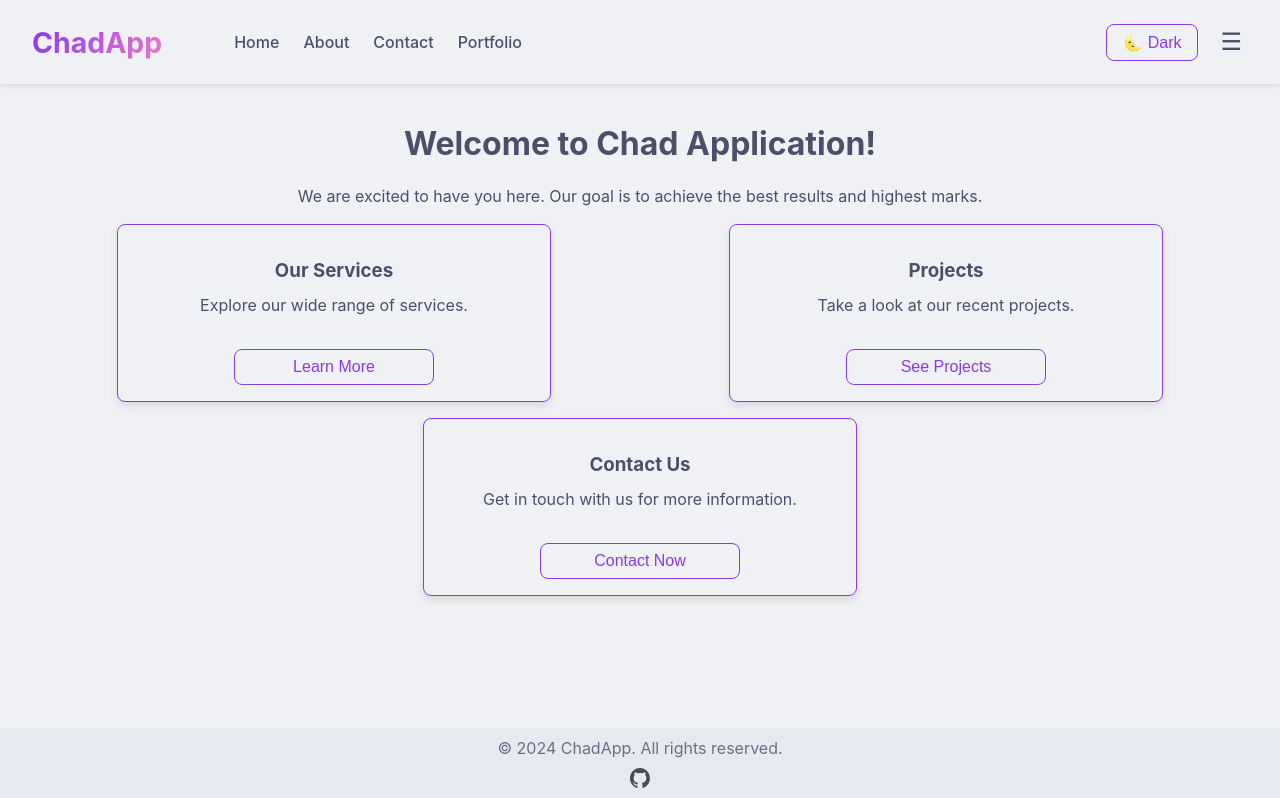
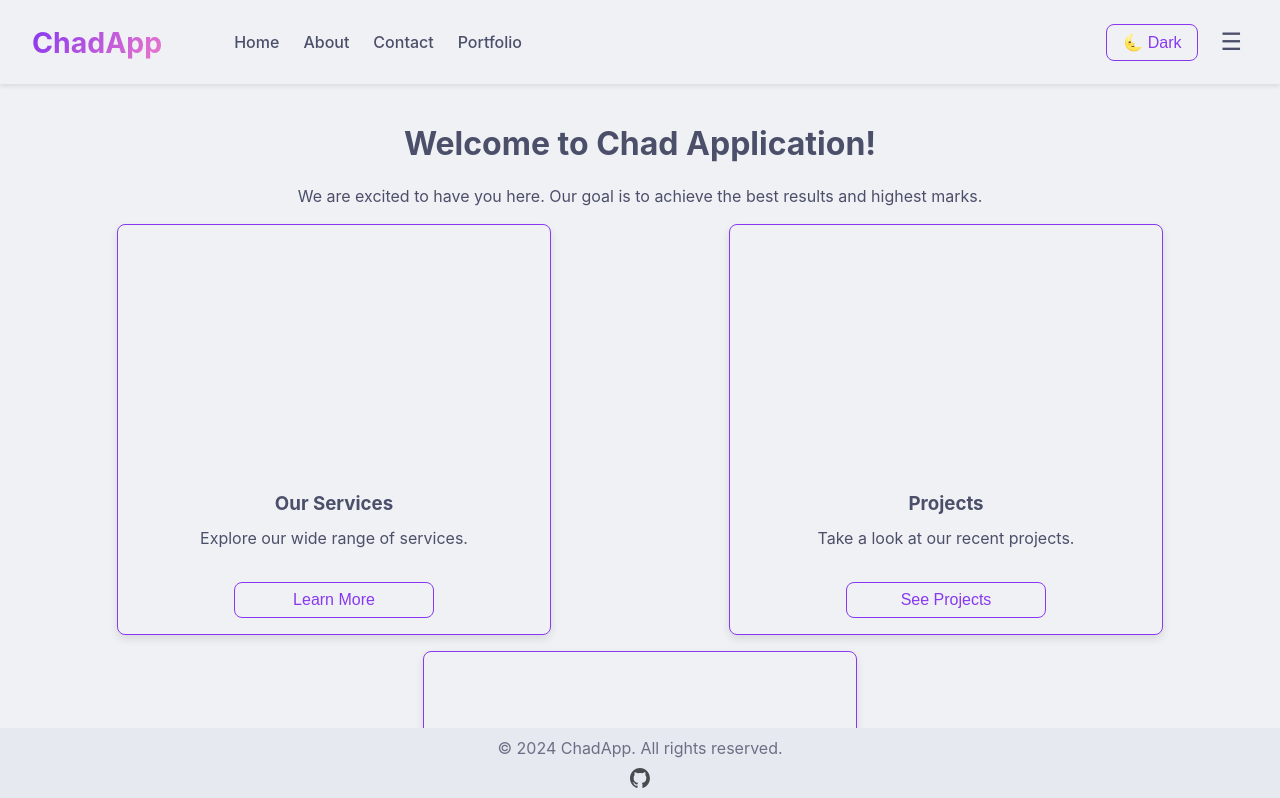
Before and after one commit to R-udren/Chad-App, a Vue app: page / in a window 1280 px wide. Shown: the top 798 px of the page. Built offline with nearby package versions, Linux system fonts and the light colour scheme.

Commit message:
Trying to fix images and still implementing cache (please help me)

```diff
--- a/src/components/Card.vue
+++ b/src/components/Card.vue
@@ -29,12 +29,15 @@ function handleClick() {
 
 <template>
   <div class="card">
-    <img v-if="image" :src="image" alt="Card Image"/>
+    <div class="card-image">
+      <img v-if="image" :src="image" alt="Card Image"/>
+    </div>
     <h3>{{ title }}</h3>
     <p>{{ text }}</p>
     <Button @click="handleClick">{{ buttonText }}</Button>
   </div>
 </template>
+
 
 <style scoped>
 .card {
@@ -57,12 +60,21 @@ function handleClick() {
   transform: translateY(-2px);
 }
 
-.card img {
+.card-image {
   width: 100%;
   aspect-ratio: 16 / 9;
-  object-fit: cover;
+  overflow: hidden;
   border-radius: var(--border-radius);
   margin-bottom: var(--spacing-sm);
+  display: flex;
+  justify-content: center;
+  align-items: center;
+}
+
+.card-image img {
+  width: 100%;
+  height: 100%;
+  object-fit: cover;
 }
 
 .card h3 {
@@ -79,13 +91,6 @@ function handleClick() {
   max-width: 200px;
 }
 
-@media (max-width: 768px) {
-  .card img {
-    height: auto;
-    aspect-ratio: 16 / 9;
-  }
-}
-
 .card button:hover {
   box-shadow: 0 0 12px var(--primary);
 }
--- a/src/views/Portfolio.vue
+++ b/src/views/Portfolio.vue
@@ -42,6 +42,21 @@ function openProjectModal(project) {
 function closeModal() {
   isModalOpen.value = false;
 }
+
+async function cacheImages(imageUrls) {
+  if ('caches' in window) {
+    const cache = await caches.open('image-cache');
+    await cache.addAll(imageUrls);
+  }
+}
+
+const imageUrls = [
+  steamAccountsImage,
+  toDoListImage,
+  aiAssistantImage
+];
+
+cacheImages(imageUrls);
 </script>
 
 <template>
```
